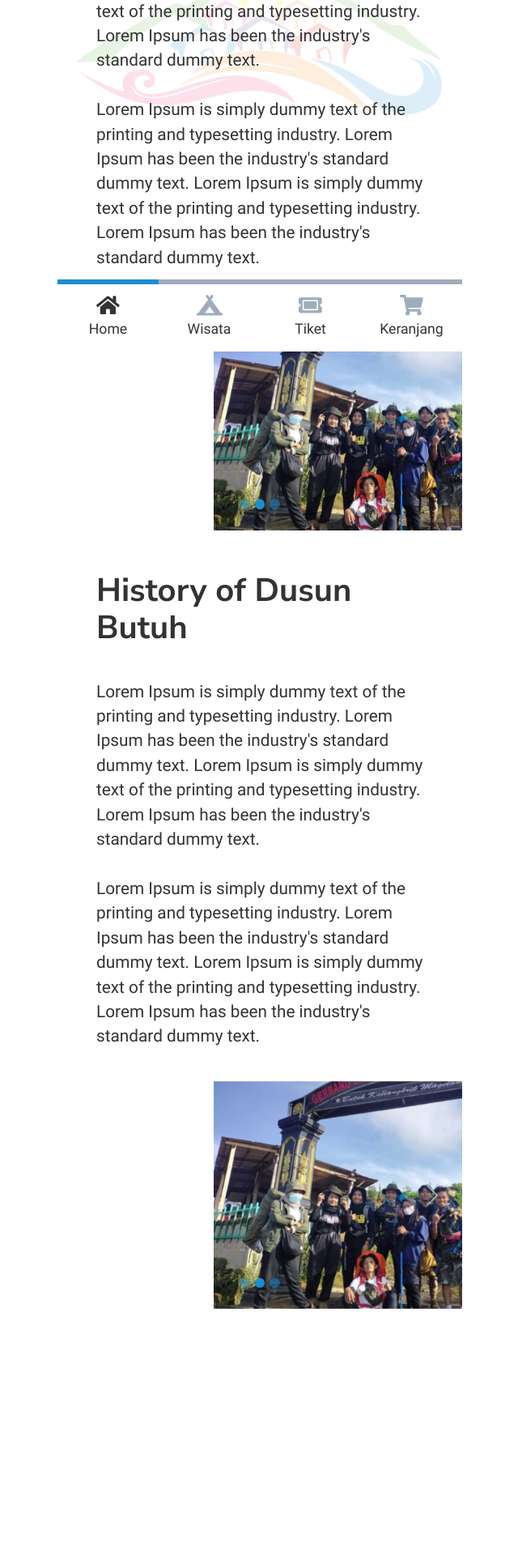
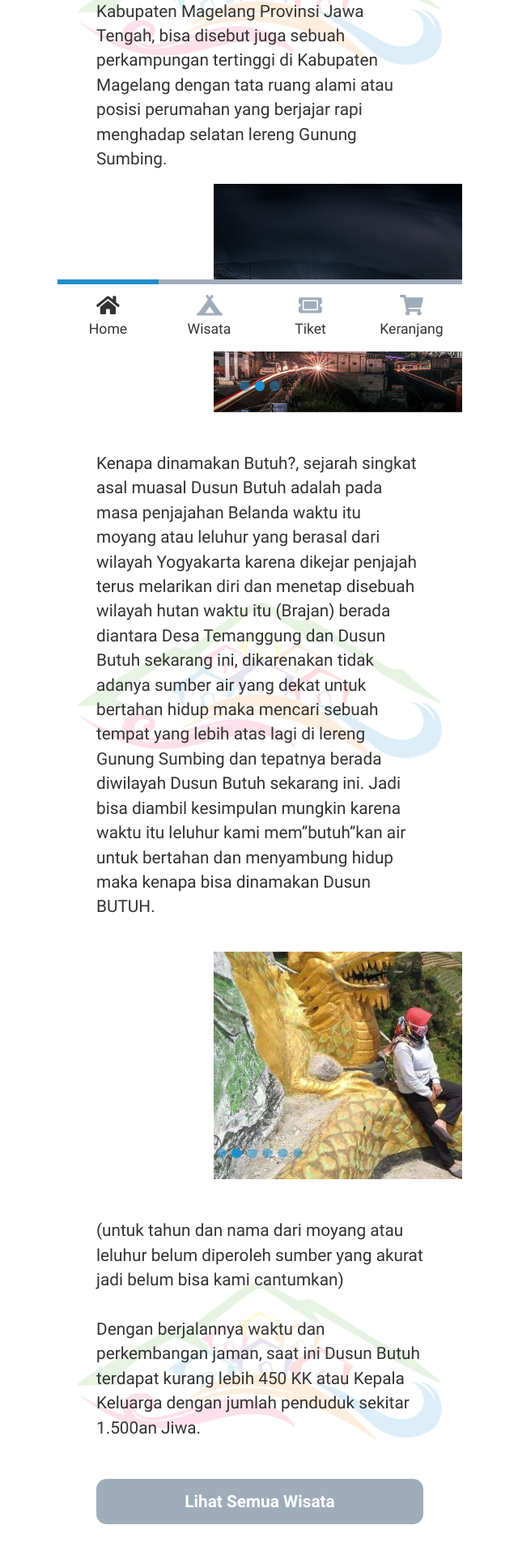
Before and after one commit to fernndzaky/NVJ-Client, a React (Create React App) app: page /about in a window 1280 px wide. Shown: the part 366-2286 px from the top of the page at 81% size, without its empty margins (319-959 px from the left). Before the commit the page ends 2110 px from the top, so only its background shows below. Built offline with nearby package versions, Linux system fonts and the light colour scheme.

Commit message:
about us copy writing done

```diff
--- a/src/client/AboutUs.js
+++ b/src/client/AboutUs.js
@@ -70,88 +70,107 @@ class AboutUs extends React.Component {
                                                     background: `url('/assets/images/BG_Image.png') no-repeat center`,
                                                     backgroundSize: '90%'}}>
             <div className='col-12 ps-0 pe-0'>
-                <p className='px-36' style={{color:'#333333',fontFamily:'Nunito Bold',whiteSpace:'pre-line'}}>Dusun Butuh
-Nepal Van Java</p>
+                <p className='px-36' style={{color:'#333333',fontFamily:'Nunito Bold',whiteSpace:'pre-line'}}>Sejarah <br></br> Dusun Butuh</p>
             </div>
             <div className='col-12 ps-0 pe-0 mt-4 mtm-5' >
-                <p className='px-18' style={{color:'#333333',fontFamily:'Roboto Regular'}}>Lorem Ipsum is simply dummy text of the printing and typesetting industry. Lorem Ipsum has been the industry's standard dummy text. Lorem Ipsum is simply dummy text of the printing and typesetting industry. Lorem Ipsum has been the industry's standard dummy text.
-                <br></br>
-                <br></br>
-                Lorem Ipsum is simply dummy text of the printing and typesetting industry. Lorem Ipsum has been the industry's standard dummy text. Lorem Ipsum is simply dummy text of the printing and typesetting industry. Lorem Ipsum has been the industry's standard dummy text.
-                </p>
+                <p className='px-18' style={{color:'#333333',fontFamily:'Roboto Regular'}}>Butuh adalah sebuah Dusun yang berada di ujung barat Kabupaten Magelang terletak di ketinggian 1.750 mdpl tepatnya di Desa Temanggung Kecamatan Kaliangkrik Kabupaten Magelang Provinsi Jawa Tengah, bisa disebut juga sebuah perkampungan tertinggi di Kabupaten Magelang dengan tata ruang alami atau posisi perumahan yang berjajar rapi menghadap selatan lereng Gunung Sumbing.</p>
             </div>
         </div>
         {/* END OF TOP SECTION*/}
         {/* START OF TOP CAROUSEL */}
-        <div id="top_carousel"  className="carousel slide mt-4 mtm-5" data-ride="carousel">
+        <div id="banner_carousel" className="carousel slide" data-ride="carousel">
                 <ol className="carousel-indicators">
-                <li data-target="#top_carousel" data-slide-to={0} className="active" />
-                <li data-target="#top_carousel" data-slide-to={1} />
-                <li data-target="#top_carousel" data-slide-to={2} />
+                    <li data-target="#banner_carousel" data-slide-to={0} className="active" />
+                    <li data-target="#banner_carousel" data-slide-to={1} />
+                    <li data-target="#banner_carousel" data-slide-to={2} />
                 </ol>
                 <div className="carousel-inner">
                     <div className="carousel-item active">
-                <img className="d-block w-100 big-image-carousel" style={{objectFit:'cover'}} src="/assets/images/Dummy_Image_1.png" alt="First slide" />
+                    <img className="d-block w-100 big-image-carousel" style={{objectFit:'cover'}} src="/assets/images/Background-1.png" alt="First slide" />
                     </div>
                     <div className="carousel-item">
-                <img className="d-block w-100 big-image-carousel" style={{objectFit:'cover'}} src="/assets/images/Dummy_Image_2.png" alt="Second slide" />
+                    <img className="d-block w-100 big-image-carousel" style={{objectFit:'cover'}} src="/assets/images/Background-2.png" alt="Second slide" />
                     </div>
                     <div className="carousel-item">
-                <img className="d-block w-100 big-image-carousel" style={{objectFit:'cover'}} src="/assets/images/Dummy_Image_1.png" alt="Third slide" />
+                    <img className="d-block w-100 big-image-carousel" style={{objectFit:'cover'}} src="/assets/images/Background-3.png" alt="Third slide" />
                     </div>
                 </div>
-            <a className="carousel-control-prev" href="#top_carousel" role="button" data-slide="prev">
+                <a className="carousel-control-prev" href="#banner_carousel" role="button" data-slide="prev">
                     <span className="carousel-control-prev-icon" aria-hidden="true" />
                 </a>
-            <a className="carousel-control-next" href="#top_carousel" role="button" data-slide="next">
+                <a className="carousel-control-next" href="#banner_carousel" role="button" data-slide="next">
                     <span className="carousel-control-next-icon" aria-hidden="true" />
                 </a>
             </div>
             {/* END OF TOP CAROUSEL */}
+        <div className='row page-container mt-4' style={{
+                                                background: `url('/assets/images/BG_Image.png') no-repeat center`,
+                                                backgroundSize: '90%'}}>
+            <div className='col-12 ps-0 pe-0 mt-4 mtm-5' >
+                <p className='px-18' style={{color:'#333333',fontFamily:'Roboto Regular'}}>
+                Kenapa dinamakan Butuh?, sejarah singkat asal muasal Dusun Butuh adalah pada masa penjajahan Belanda waktu itu moyang atau leluhur yang berasal dari wilayah Yogyakarta karena dikejar penjajah terus melarikan diri dan menetap disebuah wilayah hutan waktu itu (Brajan) berada diantara Desa Temanggung dan Dusun Butuh sekarang ini, dikarenakan tidak adanya sumber air yang dekat untuk bertahan hidup maka mencari sebuah tempat yang lebih atas lagi di lereng Gunung Sumbing dan tepatnya berada diwilayah Dusun Butuh sekarang ini. Jadi bisa diambil kesimpulan mungkin karena waktu itu leluhur kami mem”butuh”kan air untuk bertahan dan menyambung hidup maka kenapa bisa dinamakan Dusun BUTUH.
+                </p>
 
 
-        {/* START OF HISTORY SECTION*/}
-        <div className='row page-container upper-page-padding-small mtm-5' >
-            <div className='col-12 ps-0 pe-0'>
-                <p className='px-36' style={{color:'#333333',fontFamily:'Nunito Bold',whiteSpace:'pre-line'}}>History of Dusun Butuh</p>
-            </div>
-            <div className='col-12 ps-0 pe-0 mt-4 mtm-5' >
-                <p className='px-18' style={{color:'#333333',fontFamily:'Roboto Regular'}}>Lorem Ipsum is simply dummy text of the printing and typesetting industry. Lorem Ipsum has been the industry's standard dummy text. Lorem Ipsum is simply dummy text of the printing and typesetting industry. Lorem Ipsum has been the industry's standard dummy text.
-                <br></br>
-                <br></br>
-                Lorem Ipsum is simply dummy text of the printing and typesetting industry. Lorem Ipsum has been the industry's standard dummy text. Lorem Ipsum is simply dummy text of the printing and typesetting industry. Lorem Ipsum has been the industry's standard dummy text.
-                </p>
             </div>
         </div>
 
-        {/* END OF HISTORY SECTION*/}
-
-        {/* START OF BOTTOM CAROUSEL */}
-        <div id="bottom_carousel" className="carousel slide mt-4 mtm-5" data-ride="carousel">
+        {/* START OF GALLERY CAROUSEL */}
+        <div id="gallery_carousel" className="carousel slide mtm-5 mt-4" data-ride="carousel">
             <ol className="carousel-indicators">
-                <li data-target="#bottom_carousel" data-slide-to={0} className="active" />
-                <li data-target="#bottom_carousel" data-slide-to={1} />
-                <li data-target="#bottom_carousel" data-slide-to={2} />
+                <li data-target="#gallery_carousel" data-slide-to={0} className="active" />
+                <li data-target="#gallery_carousel" data-slide-to={1} />
+                <li data-target="#gallery_carousel" data-slide-to={2} />
+                <li data-target="#gallery_carousel" data-slide-to={3} />
+                <li data-target="#gallery_carousel" data-slide-to={4} />
+                <li data-target="#gallery_carousel" data-slide-to={5} />
             </ol>
             <div className="carousel-inner">
                 <div className="carousel-item active">
-                <img className="d-block w-100 big-image-carousel" style={{objectFit:'cover'}} src="/assets/images/Dummy_Image_1.png" alt="First slide" />
+                    <img className="d-block w-100 big-image-carousel" style={{objectFit:'cover'}} src="/assets/images/Galleries/Galeri-1.JPG" alt="First slide" />
                 </div>
                 <div className="carousel-item">
-                <img className="d-block w-100 big-image-carousel" style={{objectFit:'cover'}} src="/assets/images/Dummy_Image_2.png" alt="Second slide" />
+                    <img className="d-block w-100 big-image-carousel" style={{objectFit:'cover'}} src="/assets/images/Galleries/Galeri-2.JPG" alt="Second slide" />
                 </div>
                 <div className="carousel-item">
-                <img className="d-block w-100 big-image-carousel" style={{objectFit:'cover'}} src="/assets/images/Dummy_Image_1.png" alt="Third slide" />
+                    <img className="d-block w-100 big-image-carousel" style={{objectFit:'cover'}} src="/assets/images/Galleries/Galeri-3.JPG" alt="Third slide" />
+                </div>
+                <div className="carousel-item">
+                    <img className="d-block w-100 big-image-carousel" style={{objectFit:'cover'}} src="/assets/images/Galleries/Galeri-4.JPG" alt="Third slide" />
+                </div>
+                <div className="carousel-item">
+                    <img className="d-block w-100 big-image-carousel" style={{objectFit:'cover'}} src="/assets/images/Galleries/Galeri-5.JPG" alt="Third slide" />
+                </div>
+                <div className="carousel-item">
+                    <img className="d-block w-100 big-image-carousel" style={{objectFit:'cover'}} src="/assets/images/Galleries/Galeri-6.JPG" alt="Third slide" />
                 </div>
             </div>
-            <a className="carousel-control-prev" href="#bottom_carousel" role="button" data-slide="prev">
+            <a className="carousel-control-prev" href="#gallery_carousel" role="button" data-slide="prev">
                 <span className="carousel-control-prev-icon" aria-hidden="true" />
             </a>
-            <a className="carousel-control-next" href="#bottom_carousel" role="button" data-slide="next">
+            <a className="carousel-control-next" href="#gallery_carousel" role="button" data-slide="next">
                 <span className="carousel-control-next-icon" aria-hidden="true" />
             </a>
         </div>
-        {/* END OF BOTTOM CAROUSEL */}
+        {/* END OF GALLERY CAROUSEL */}
+
+        <div className='row page-container mt-4' style={{
+                                                background: `url('/assets/images/BG_Image.png') no-repeat center`,
+                                                backgroundSize: '90%'}}>
+            <div className='col-12 ps-0 pe-0 mt-4 mtm-5' >
+
+                <p className='px-18' style={{color:'#333333',fontFamily:'Roboto Regular'}}>
+                (untuk tahun dan nama dari moyang atau leluhur belum diperoleh sumber yang akurat jadi belum bisa kami cantumkan)
+                <br></br>
+                <br></br>
+                Dengan berjalannya waktu dan perkembangan jaman, saat ini Dusun Butuh terdapat kurang lebih 450 KK atau Kepala Keluarga dengan jumlah penduduk sekitar 1.500an Jiwa.
+                </p>
+                <div className='mt-5' style={{padding:'0'}}>
+                    <a href="/experiences" className='px-18 btn-grey' style={{fontFamily:'Roboto Bold',textDecoration:'none',display:'inline-block',width:'100%'}}>Lihat Semua Wisata</a>
+                </div>
+            </div>
+        </div>
+
             <BottomNavbar></BottomNavbar>
 
 
```
Lines whose indentation alone changed are shown as unchanged.
